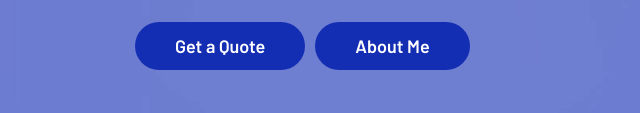
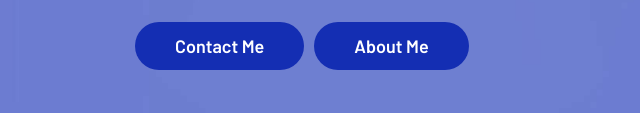
Before and after one commit to Lokesh4088/my-Portfolio, a plain HTML site: page index.html in a window 1280 px wide. Shown: the part 687-800 px from the top of the page, 0-640 px from the left. Drawn offline with nearby package versions, Linux system fonts and the light colour scheme.

Commit message:
Update index.html
some change and addedd  Gallerly section

```diff
--- a/index.html
+++ b/index.html
@@ -145,7 +145,7 @@
 
 
             <div class="btn-group">
-              <a href="#contact" class="btn btn-primary blue">Get a Quote</a>
+              <a href="#contact" class="btn btn-primary blue">Contact Me</a>
 
               <a href="#about" class="btn btn-primary blue">About Me</a>
             </div>
```
